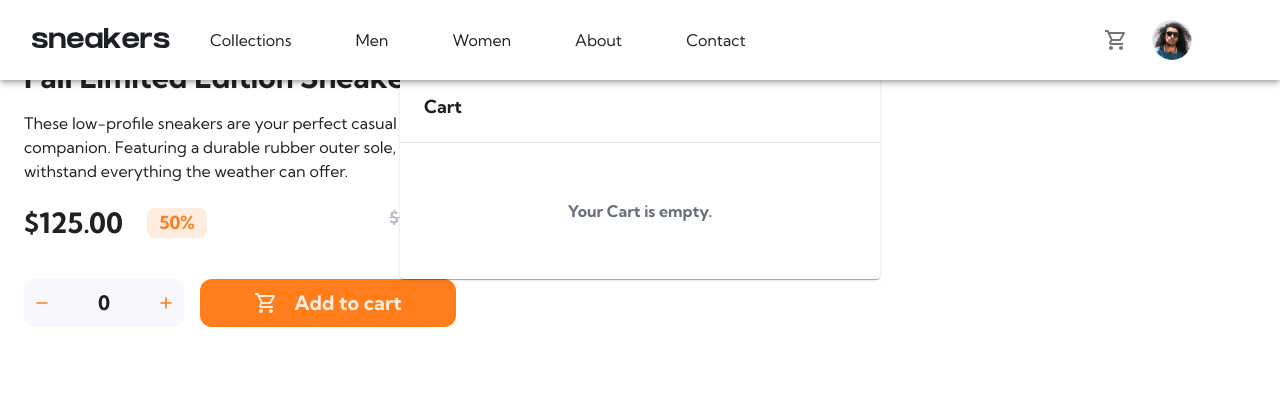
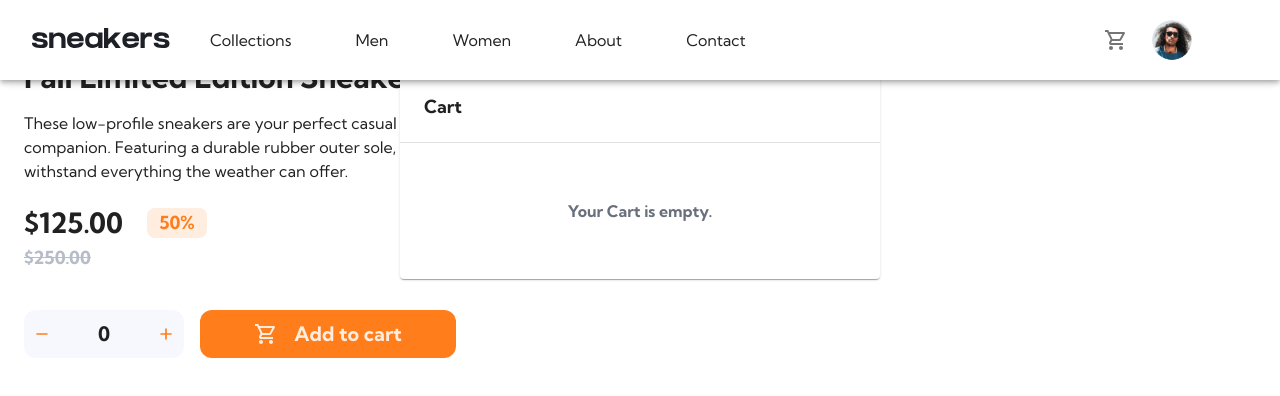
Before and after one commit to beloveddie/ecommerce-product-page, a Next.js app: page / in a window 1280 px wide. Shown: the top 396 px of the page. Built offline with nearby package versions, Linux system fonts and the light colour scheme.

Commit message:
Adjust properties to meet Desktop UI design

```diff
--- a/components/ui/ProductDetail/Price.js
+++ b/components/ui/ProductDetail/Price.js
@@ -4,7 +4,8 @@ import React from "react";
 export const Price = () => {
   return (
     <Stack
-      direction="row"
+      direction={{ xs: "row", md: "column" }}
+      spacing={1}
       justifyContent="space-between"
       sx={{
         "& h4": {
```
